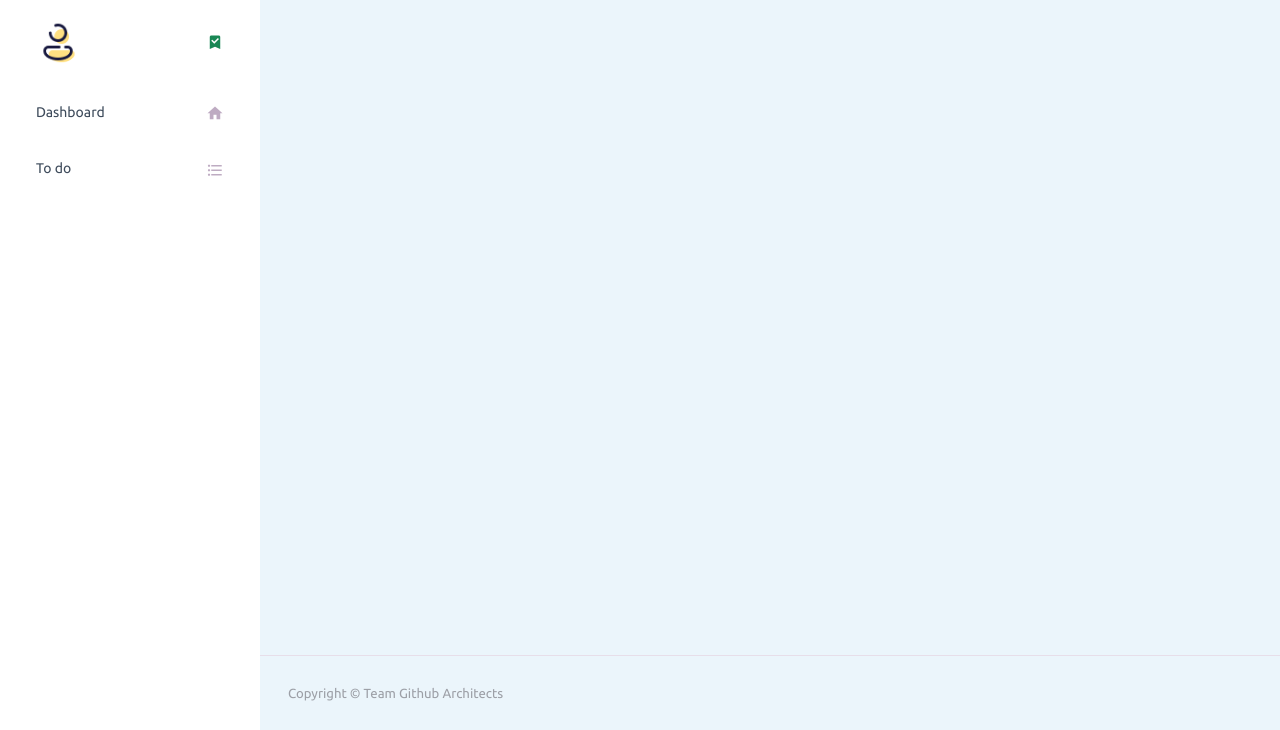
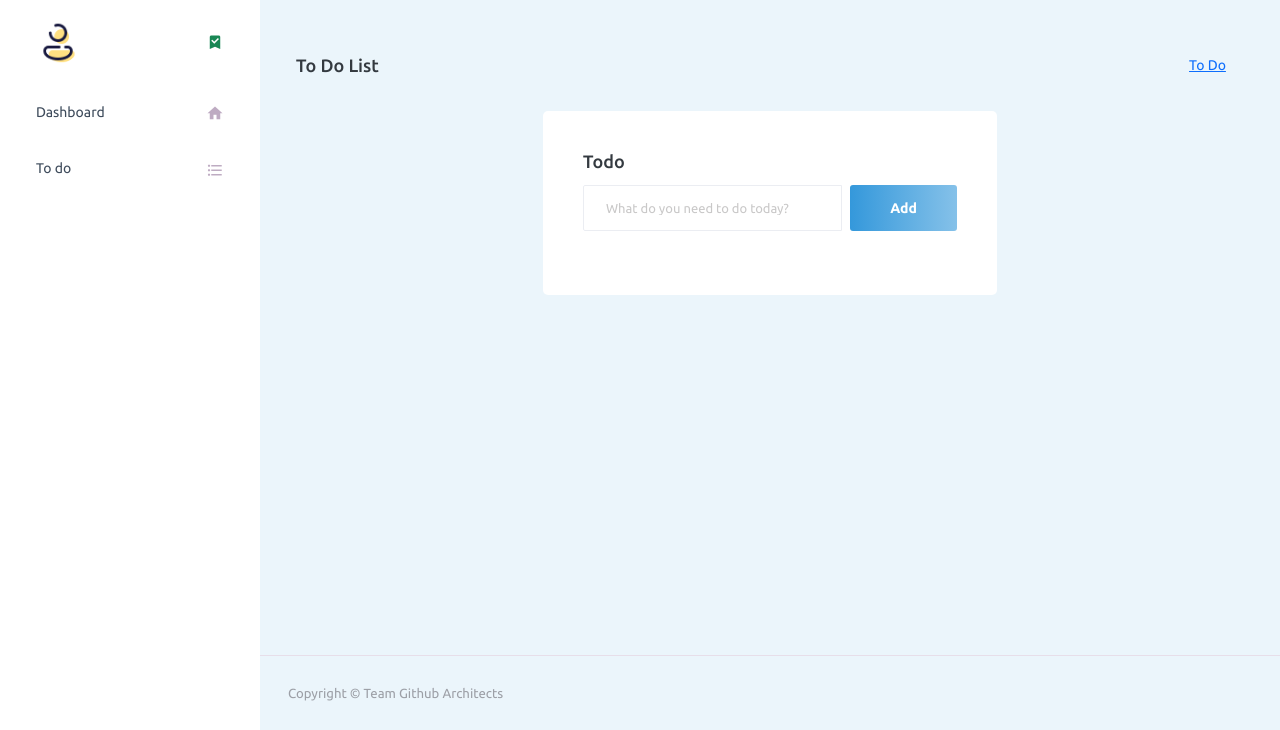
Before and after one commit to hackrx40/PS7-Github_Architects, a Django app: page /todo/ in a window 1280 px wide. Shown: the part 70-800 px from the top of the page. Run offline with Django 4.2, Linux system fonts and the light colour scheme; some libraries are stand-ins or nearby versions.

Commit message:
Built template for todo list

```diff
--- a/CRM/templates/todo.html
+++ b/CRM/templates/todo.html
@@ -2,10 +2,81 @@
 {% load static %}
 
 {% block title %}
-   To do
+To do
 {% endblock title %}
 
 {% block content %}
 
-<img src="{{stats}}" width="50%">
+<div class="page-header">
+   <h3 class="page-title"> To Do List </h3>
+   <nav aria-label="breadcrumb">
+      <ol class="breadcrumb">
+         <li class="breadcrumb-item active" aria-current="page"><a href="{% url 'todo' %}">To Do</a></li>
+      </ol>
+   </nav>
+</div>
+
+<div class="row">
+   <div class="col-md-3"></div>
+   <div class="col-md-6 grid-margin stretch-card">
+      <div class="card">
+         <div class="card-body">
+            <h4 class="card-title">Todo</h4>
+            <div class="add-items d-flex">
+               <input type="text" class="form-control todo-list-input" placeholder="What do you need to do today?">
+               <button class="add btn btn-gradient-primary font-weight-bold todo-list-add-btn"
+                  id="add-task">Add</button>
+            </div>
+            <div class="list-wrapper">
+               <ul class="d-flex flex-column-reverse todo-list todo-list-custom">
+                  {% comment %} <li>
+                     <div class="form-check">
+                        <label class="form-check-label">
+                           <input class="checkbox" type="checkbox"> Meeting with Alisa </label>
+                     </div>
+                     <i class="remove mdi mdi-close-circle-outline"></i>
+                  </li>
+                  <li class="completed">
+                     <div class="form-check">
+                        <label class="form-check-label">
+                           <input class="checkbox" type="checkbox" checked> Call John </label>
+                     </div>
+                     <i class="remove mdi mdi-close-circle-outline"></i>
+                  </li>
+                  <li>
+                     <div class="form-check">
+                        <label class="form-check-label">
+                           <input class="checkbox" type="checkbox"> Create invoice </label>
+                     </div>
+                     <i class="remove mdi mdi-close-circle-outline"></i>
+                  </li>
+                  <li>
+                     <div class="form-check">
+                        <label class="form-check-label">
+                           <input class="checkbox" type="checkbox"> Print Statements </label>
+                     </div>
+                     <i class="remove mdi mdi-close-circle-outline"></i>
+                  </li>
+                  <li class="completed">
+                     <div class="form-check">
+                        <label class="form-check-label">
+                           <input class="checkbox" type="checkbox" checked> Prepare for presentation </label>
+                     </div>
+                     <i class="remove mdi mdi-close-circle-outline"></i>
+                  </li>
+                  <li>
+                     <div class="form-check">
+                        <label class="form-check-label">
+                           <input class="checkbox" type="checkbox"> Pick up kids from school </label>
+                     </div>
+                     <i class="remove mdi mdi-close-circle-outline"></i>
+                  </li> {% endcomment %}
+               </ul>
+            </div>
+         </div>
+      </div>
+   </div>
+   <div class="col-md-3"></div>
+</div>
+
 {% endblock content %}
```
